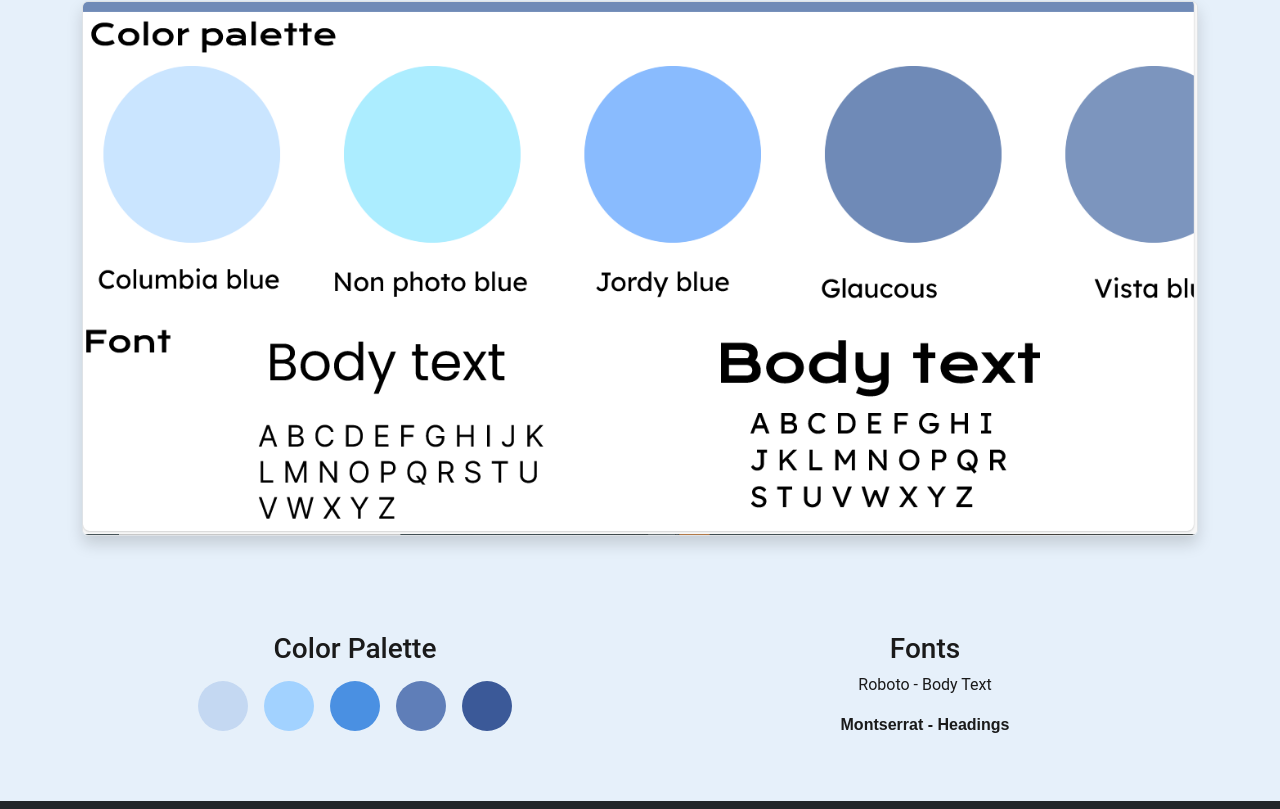
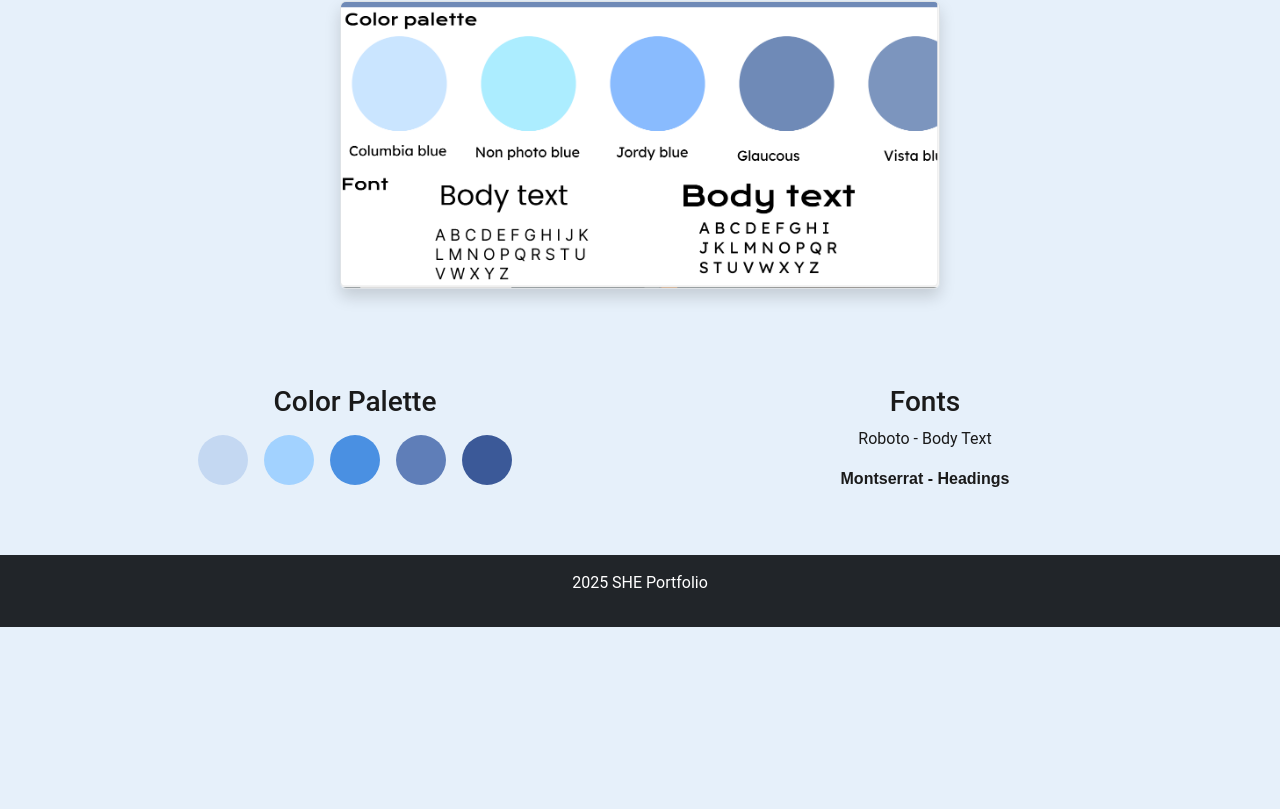
Before and after one commit to Sher0her/Portfolio, a plain HTML site: page design-assets.html in a window 1280 px wide. Shown: the part 150-959 px from the top of the page. After the commit the page ends 800 px from the top, so only its background shows below. Drawn offline with nearby package versions, Linux system fonts and the light colour scheme.

Commit message:
Assistant checkpoint: Reduce wireframe image size
Assistant generated file changes:
- design-assets.html: Make wireframe image smaller

---

User prompt:

make it smaller

Replit-Commit-Author: Assistant
Replit-Commit-Session-Id: 91e2dfc1-6e2b-4ce5-a190-da5b0b52bef6

```diff
--- a/design-assets.html
+++ b/design-assets.html
@@ -25,7 +25,7 @@
 <section class="py-5 text-center">
   <div class="container">
     <h2>Wireframe</h2>
-    <img src="attached_assets/Screenshot 2025-08-11 144933_1754938218529.png" class="img-fluid border rounded shadow" alt="Design Wireframe showing color palette and typography">
+    <img src="attached_assets/Screenshot 2025-08-11 144933_1754938218529.png" class="img-fluid border rounded shadow" alt="Design Wireframe showing color palette and typography" style="max-width: 600px;">
   </div>
 </section>
 
```
